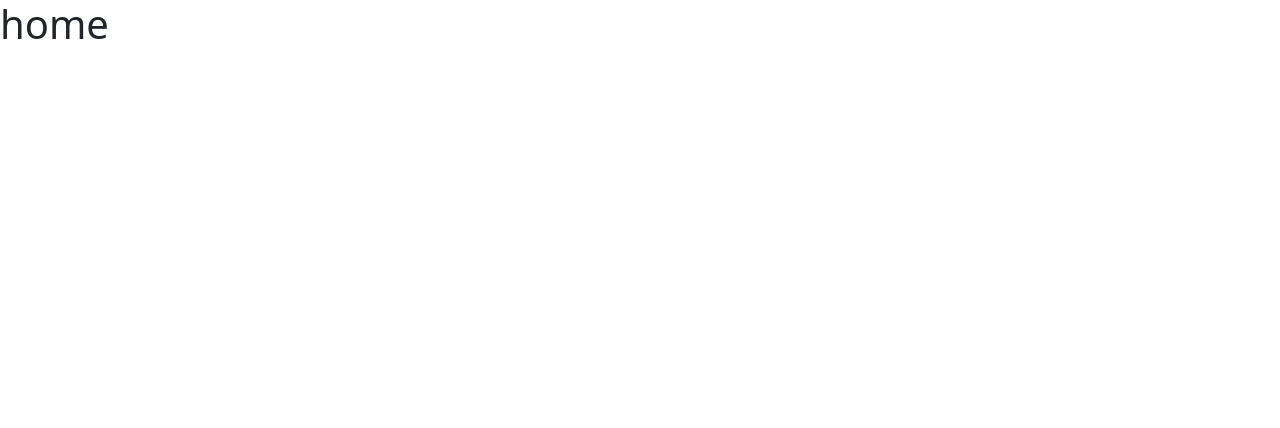
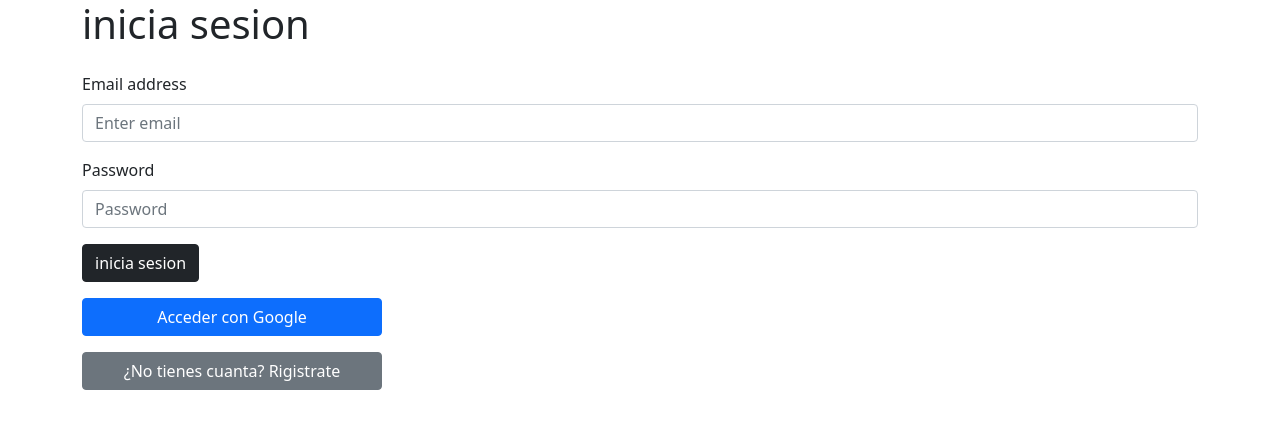
Before and after one commit to Marcos0204/crud_, a React (Create React App) app: page / in a window 1280 px wide. Shown: the top 428 px of the page. Built offline with nearby package versions, Linux system fonts and the light colour scheme.

Commit message:
structure-component-logueo

```diff
--- a/src/App.js
+++ b/src/App.js
@@ -5,7 +5,7 @@ import Logueo from './components/Logueo';
 
 const App = () => {
 
-  const [ userGlobal, setUserGlobal ] = useState(true);
+  const [ userGlobal, setUserGlobal ] = useState(false);
 
 
   //funcion que se ejecutar al detectar autentificacion
--- a/src/components/Logueo.js
+++ b/src/components/Logueo.js
@@ -1,10 +1,47 @@
-import React from 'react'
+import React, { useState } from 'react';
+import { Stack, Container, Form, Button } from "react-bootstrap";
 
 const Logueo = () => {
+
+    const [ iseRegister, SetIsRegister ] = useState(false)
+
+    function submitHandler() {
+
+    }
     return (
-        <div>
-            <h1>logueo</h1>
-        </div>
+        <Container>
+        <Stack gap={3}>
+            <h1>{iseRegister ? 'Rigistrate' : 'inicia sesion'}</h1>
+            <Form
+                onSubmit={submitHandler}
+            >
+                <Form.Group className="mb-3" controlId="formBasicEmail">
+                    <Form.Label>Email address</Form.Label>
+                    <Form.Control type="email" placeholder="Enter email" />
+                </Form.Group>
+
+                <Form.Group className="mb-3" controlId="formBasicPassword">
+                    <Form.Label>Password</Form.Label>
+                    <Form.Control type="password" placeholder="Password" />
+                </Form.Group>
+
+                <Button variant="dark" type="submit">
+                    {iseRegister ? 'Rigistrate' : 'inicia sesion'}
+                </Button>
+            </Form>
+            <Button
+                variant="primary"
+                type="submit"
+                style={{ width: "300px" }}
+                //onClick={()=> signInWithRedirect(auth, googleAuthProvider)}
+            >
+                Acceder con Google
+            </Button>
+            <Button variant="secondary" onClick={() => SetIsRegister(!iseRegister)} style={{ width: "300px" }}>
+            {iseRegister ?  '¿Ya tienes cuenta? inicia sesion' : '¿No tienes cuanta? Rigistrate' }
+            </Button>
+        </Stack>
+    </Container>
     )
 }
 
```
